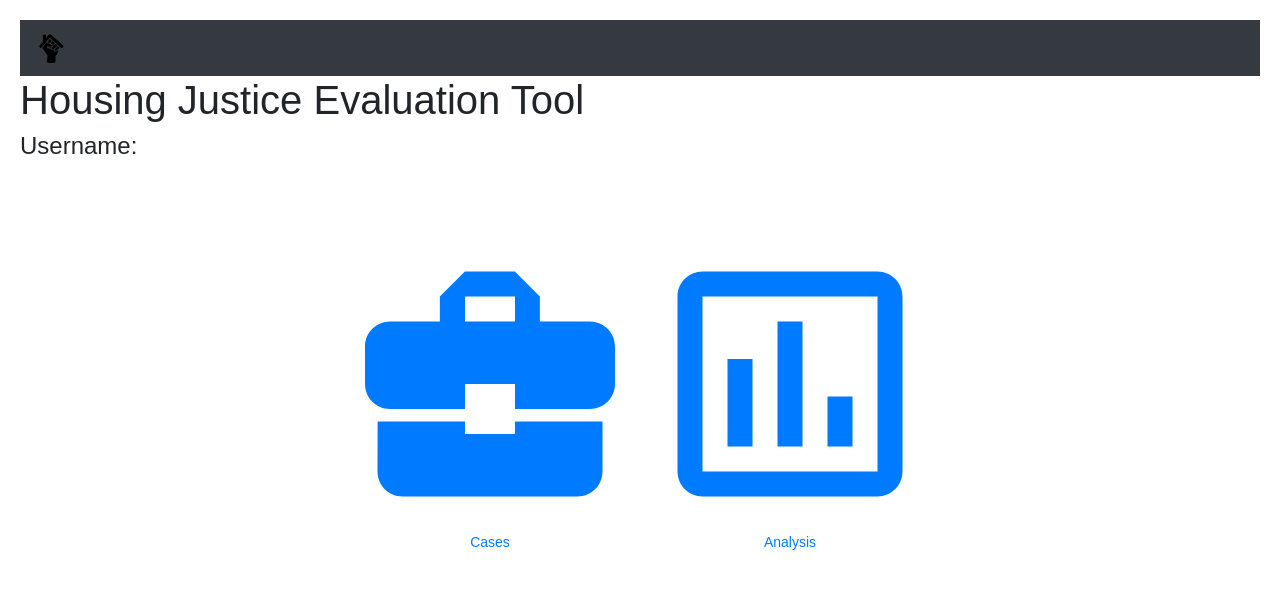
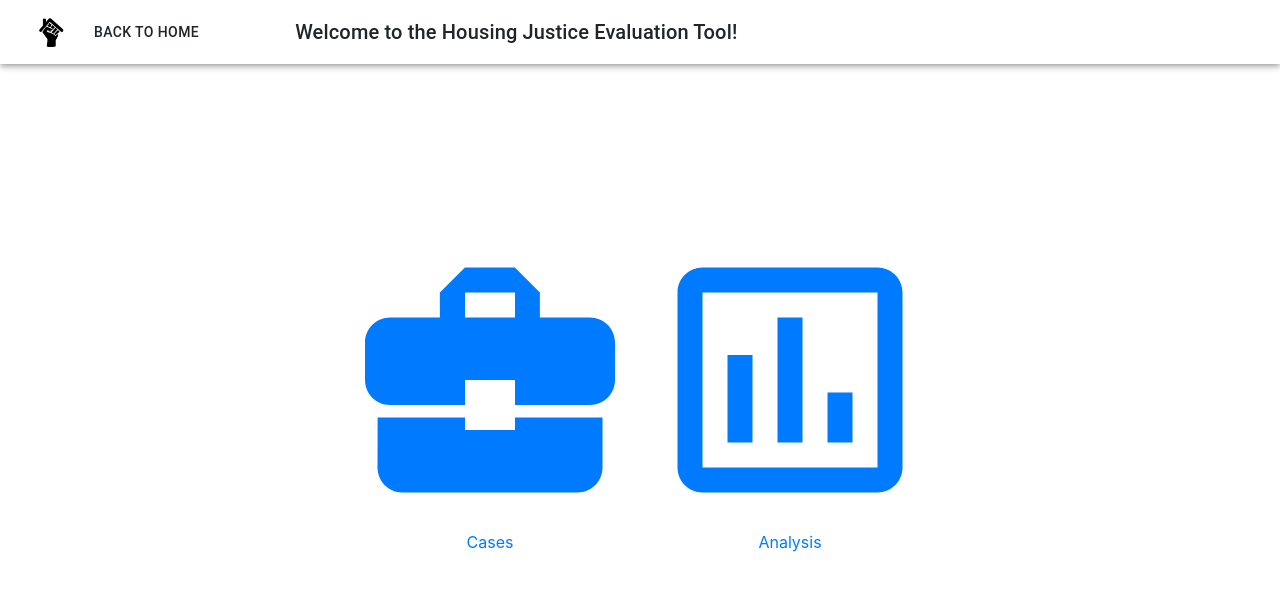
Before and after one commit to Team-Justice/HJET, a React (Create React App) app: page / in a window 1280 px wide. Shown: the top 590 px of the page. Built offline with nearby package versions, Linux system fonts and the light colour scheme.

Commit message:
fixing nav ui

```diff
--- a/package.json
+++ b/package.json
@@ -5,6 +5,7 @@
   "dependencies": {
     "@material-ui/core": "^4.11.0",
     "@material-ui/icons": "^4.9.1",
+    "@material/top-app-bar": "^7.0.0",
     "@testing-library/jest-dom": "^4.2.4",
     "@testing-library/react": "^9.5.0",
     "@testing-library/user-event": "^7.2.1",
--- a/src/App.css
+++ b/src/App.css
@@ -1,36 +1,3 @@
 .App {
   text-align: center;
 }
-
-.App-logo {
-  height: 40vmin;
-  pointer-events: none;
-}
-
-@media (prefers-reduced-motion: no-preference) {
-  .App-logo {
-    animation: App-logo-spin infinite 20s linear;
-  }
-}
-
-.App-header {
-  min-height: 100vh;
-  display: flex;
-  flex-direction: column;
-  align-items: center;
-  justify-content: center;
-  font-size: calc(10px + 2vmin);
-}
-
-.App-link {
-  color: #61dafb;
-}
-
-@keyframes App-logo-spin {
-  from {
-    transform: rotate(0deg);
-  }
-  to {
-    transform: rotate(360deg);
-  }
-}
--- a/src/App.js
+++ b/src/App.js
@@ -1,8 +1,5 @@
 import React from 'react';
-// import logo from './logo.svg';
 import './App.css';
-import HJETpic from './HJETpic.png';
-import LoginBox from './LoginBox.js';
 import CaseForm from './components/CaseForm/CaseForm.js';
 import CaseEdit from './components/CaseEdit/CaseEdit';
 import CaseView from './components/CaseView/CaseView';
@@ -15,9 +12,9 @@ import NavBar from './components/NavBar/NavBar';
 
 function App() {
   return (
-    <div className="App">
+    <div>
+      <NavBar/>
       <Router>
-        <NavBar/>
           <Switch>
             <Route path="/" exact component ={MainMenu} />
             <Route path="/caseForm" exact component={CaseForm} />
@@ -26,8 +23,10 @@ function App() {
             <Route path="/caseSearch" exact component = {CaseSearch} />
             <Route path="/cases" exact component = {Cases} />
           </Switch>
+
       </Router>
     </div>
+
   );
 }
 
--- a/src/components/MainMenu/MainMenu.js
+++ b/src/components/MainMenu/MainMenu.js
@@ -16,6 +16,7 @@ import AssessmentOutlinedIcon from '@material-ui/icons/AssessmentOutlined';
 const useStyles = makeStyles((theme) => ({
   root: {
     flexGrow: 1,
+    textAlign: "center"
   },
   paper: {
     height: 140,
@@ -39,10 +40,6 @@ export default function SpacingGrid() {
     <Grid container className={classes.root} spacing={0}>
 
       <React.Fragment>
-        <Box textAlign="left">
-          <h1> Housing Justice Evaluation Tool </h1>
-          <h4> Username: </h4>
-        </Box>
 
         {/* Grid system = 12 for full length; 12total/2items = 6 --> 6 for 2 items */}
         <Grid item xs={6}>
@@ -72,8 +69,6 @@ export default function SpacingGrid() {
         </Grid>
     </React.Fragment>
 
-
-
     </Grid>
   );
 
--- a/src/components/NavBar/NavBar.js
+++ b/src/components/NavBar/NavBar.js
@@ -2,28 +2,45 @@ import React from 'react';
 import Navbar from 'react-bootstrap/Navbar';
 import logo from './HJETpiclogo.png';
 import {Link} from 'react-router-dom';
+import './NavBar.css';
 
+import { withStyles } from '@material-ui/core/styles';
+import AppBar from '@material-ui/core/AppBar';
+import Toolbar from '@material-ui/core/Toolbar';
+import Typography from '@material-ui/core/Typography';
+import Button from '@material-ui/core/Button';
+import { IconButton } from '@material-ui/core';
+
+const useStyles = theme => ({
+  root: {
+    flexGrow: 1,
+  },
+
+  title: {
+    margin: '0 5rem',
+
+  }
+});
 
 class NavBar extends React.Component {
 
     render() {
+      const { classes } = this.props;
         return (
-            <Navbar bg="dark">
-            <Navbar.Brand href="#home">
-              <Link to="/">
-              <img
-                src={logo}
-                width="30"
-                height="30"
-                className="d-inline-block align-top"
-                alt="HJET logo"
-              />
-              </Link>
-            </Navbar.Brand>
-          </Navbar>
+          <div class="nav" className={classes.root}>
+            <AppBar className={classes.appbar} position="static" color="transparent">
+              <Toolbar>
+                  <IconButton href="/">
+                    <img src={logo} width="30rem" height="30rem" className="d-inline-block align-top" alt="HJET logo"/>
+                  </IconButton>
+                  <Button variant="link" href="/" color="inherit">Back To Home</Button>
+
+                <Typography className={classes.title} variant="h6">Welcome to the Housing Justice Evaluation Tool!</Typography>
+              </Toolbar>
+            </AppBar>
+          </div>
         )
     }
-
 }
 
-export default NavBar;
+export default withStyles(useStyles) (NavBar);
```
Also changed, not shown: src/components/NavBar/NavBar.css (added), 2 other files (tests, documents, lock files or other folders). Lines whose indentation alone changed are shown as unchanged.
